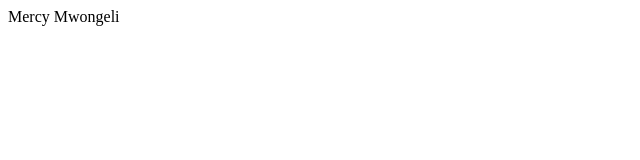
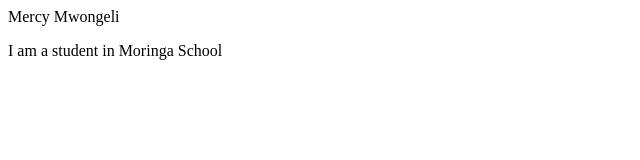
Before and after one commit to MMer-cy123/RoboAdviser2, a plain HTML site: page index.html in a window 1280 px wide. Shown: the whole page, without its empty margins (0-640 px from the left). Drawn offline with Linux system fonts and the light colour scheme.

Commit message:
added a new paragraph with person details

```diff
--- a/index.html
+++ b/index.html
@@ -7,6 +7,7 @@
 
     <body>
         Mercy Mwongeli
+        <p>I am a student in Moringa School</p>
 
         <footer>
 
```
